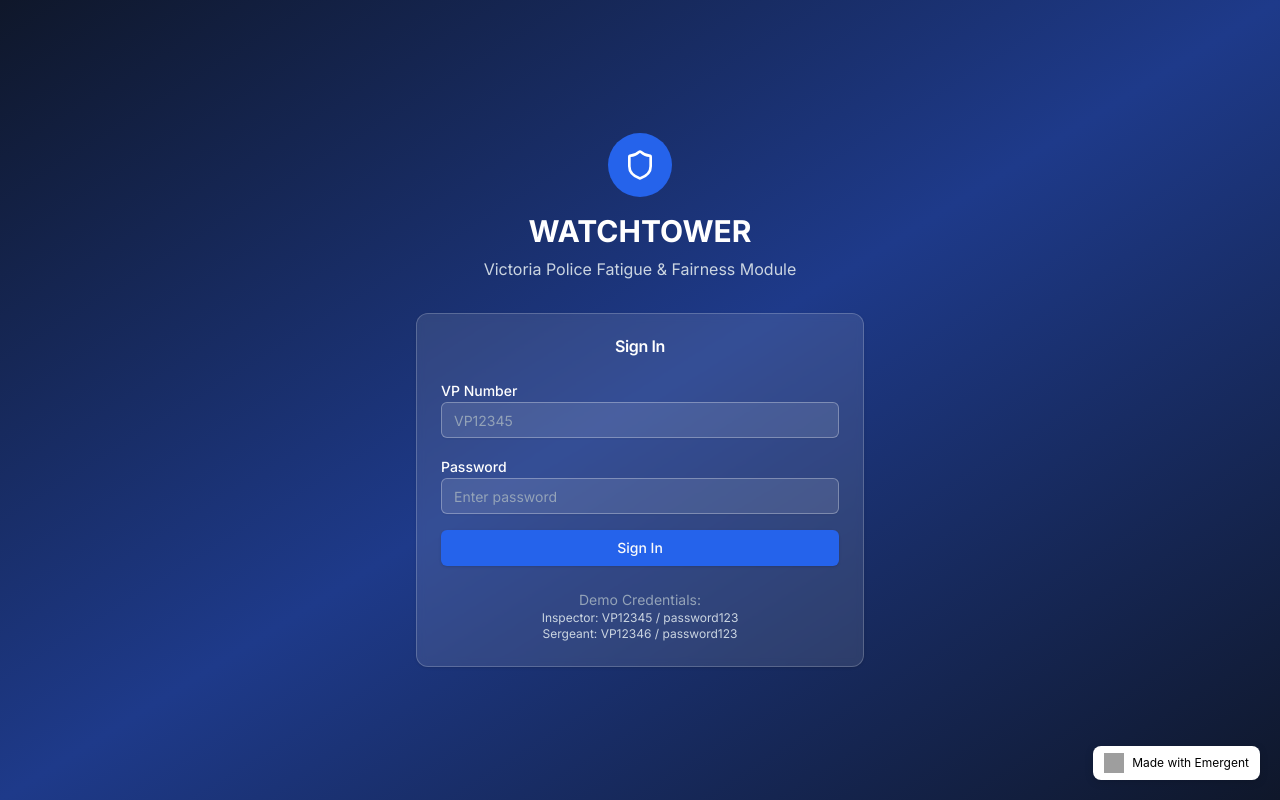
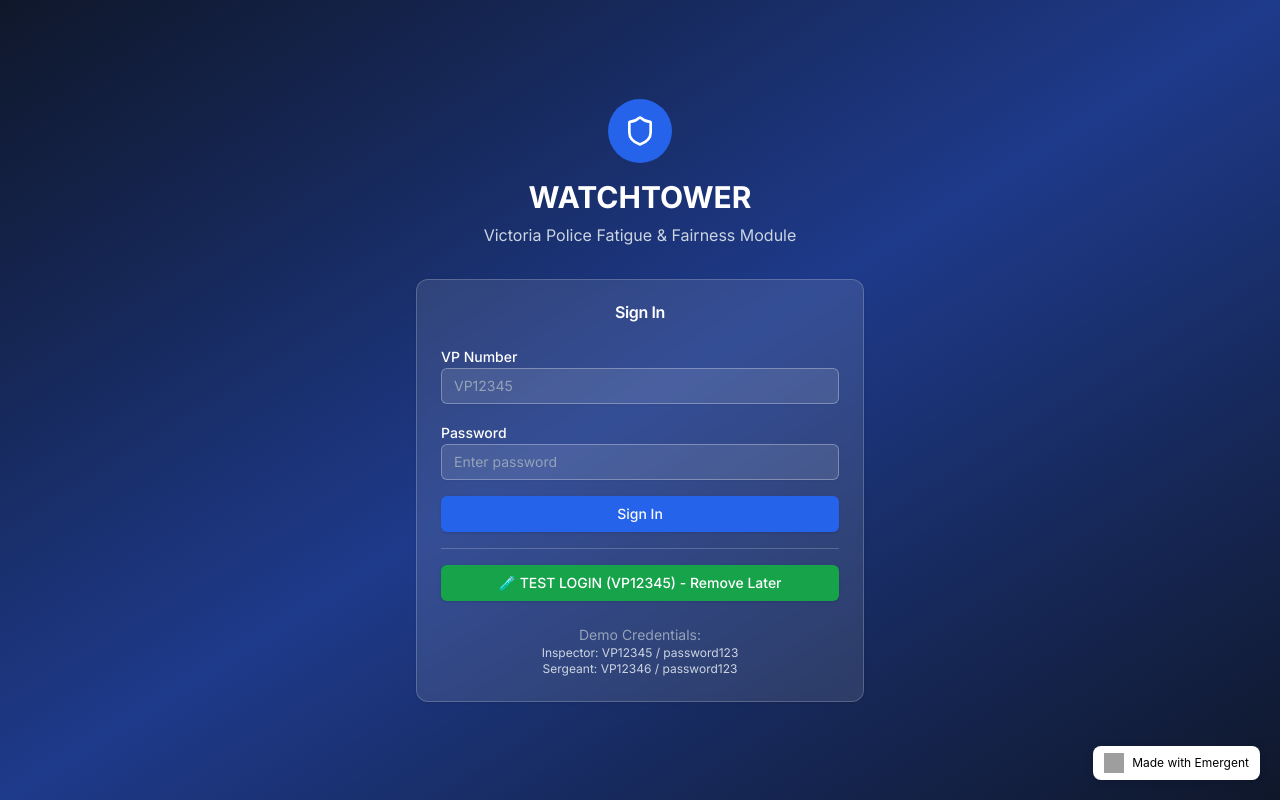
Before and after one commit to noelwild/Watchtower, a React (Create React App) app in the folder frontend/: page /login in a window 1280 px wide. Built offline with nearby package versions, Linux system fonts and the light colour scheme; grey boxes are pictures that could not be loaded.

Commit message:
auto-commit for d687b5dc-966f-4406-ac9b-104d51db6503

```diff
--- a/frontend/src/App.js
+++ b/frontend/src/App.js
@@ -630,6 +630,30 @@ const Login = () => {
               </Button>
             </form>
 
+            {/* TEST LOGIN BUTTON - Remove this later */}
+            <div className="mt-4 pt-4 border-t border-white/20">
+              <Button
+                type="button"
+                onClick={async () => {
+                  setLoading(true);
+                  setError('');
+                  console.log('Test login clicked - attempting login with VP12345/password123');
+                  const success = await login('VP12345', 'password123');
+                  console.log('Test login result:', success);
+                  if (success) {
+                    navigate('/');
+                  } else {
+                    setError('Test login failed - check console for details');
+                  }
+                  setLoading(false);
+                }}
+                className="w-full bg-green-600 hover:bg-green-700 text-white font-medium"
+                disabled={loading}
+              >
+                🧪 TEST LOGIN (VP12345) - Remove Later
+              </Button>
+            </div>
+
             <div className="mt-6 text-center">
               <p className="text-slate-400 text-sm">Demo Credentials:</p>
               <p className="text-slate-300 text-xs">Inspector: VP12345 / password123</p>
```
